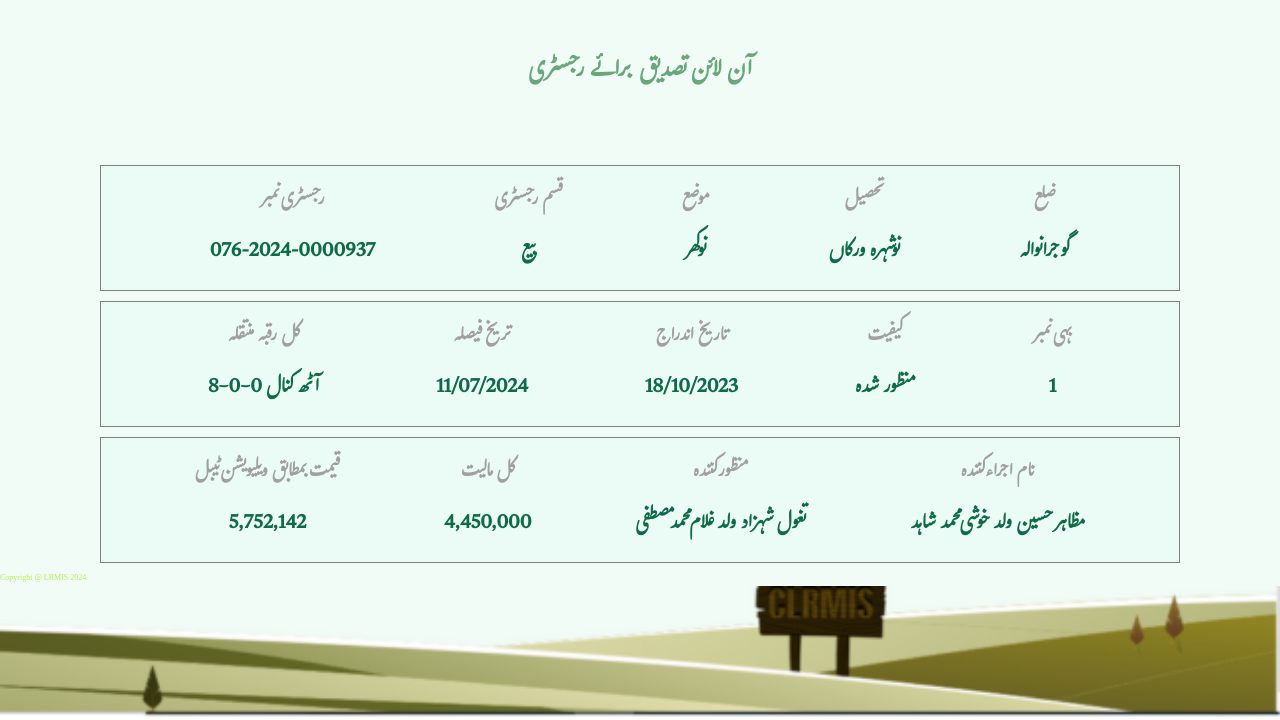
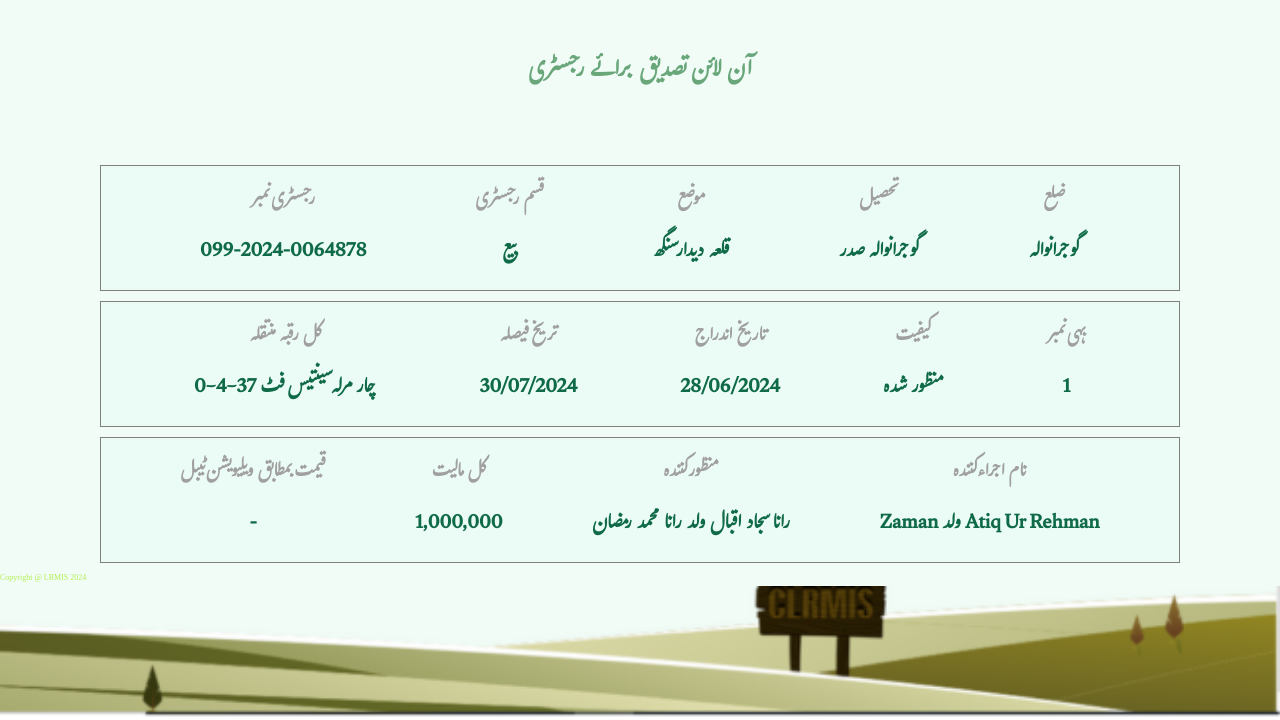
Before and after one commit to punjabzameen/https-onlinefard.punjab-zameen.gov.pk-RegistryVerification-data-HZVAQeF2tYkAM-kSHi0uZGUG0PYZBI-7p3, a plain HTML site: page index.html in a window 1280 px wide. Shown: the part 80-800 px from the top of the page. Drawn offline with Linux system fonts and the light colour scheme.

Commit message:
Update index.html

```diff
--- a/index.html
+++ b/index.html
@@ -32,7 +32,7 @@
             <div class="item text1">
                 <h3>رجسٹری نمبر
                 </h3>
-                <p>076-2024-0000937
+                <p>099-2024-0064878
                 </p>
             </div>
             <div class="item text2"><h3>قسم رجسٹری
@@ -42,13 +42,13 @@
             <div class="item text3">
                 <h3>موضع
                 </h3>
-                <p>نوکھر
+                <p>قلعہ دیدار سنگھ
                 </p>
             </div>
             <div class="item text4">
                 <h3>تحصیل
                 </h3>
-                <p>نوشہرہ ورکاں
+                <p>گوجرانوالہ صدر
                 </p>
             </div>
             <div class="item text5">
@@ -63,18 +63,18 @@
             <div class="item text1">
                 <h3>کل رقبہ منتقلہ
                 </h3>
-                <p>8-0-0 آٹھ کنال
+                <p>0-4-37 چار مرلہ سینتیس فٹ
                 </p>
             </div>
             <div class="item text2"><h3>تریخ فیصلہ
 
             </h3>
-            <p>11/07/2024
+            <p>30/07/2024
             </p></div>
             <div class="item text3">
                 <h3>تاریخ اندراج
                 </h3>
-                <p>18/10/2023
+                <p>28/06/2024
                 </p>
             </div>
             <div class="item text4">
@@ -95,23 +95,23 @@
             <div class="item text1">
                 <h3>قیمت بمطابق ویلیویشن ٹیبل
                 </h3>
-                <p>5,752,142
+                <p>-
                 </p>
             </div>
             <div class="item text2"><h3>کل مالیت
             </h3>
-            <p>4,450,000
+            <p>1,000,000
             </p></div>
             <div class="item text3">
                 <h3>منظور کنندہ
                 </h3>
-                <p>تغول شہزاد ولد غلام محمد مصطفی
+                <p>رانا سجاد اقبال ولد رانا محمد رمضان
                 </p>
             </div>
             <div class="item text4">
                 <h3>نام اجراء کنندہ
                 </h3>
-                <p>مظاہر حسین ولد خوشی محمد شاہد
+                <p>Zaman ولد Atiq Ur Rehman
                 </p>
             </div>
 
```
